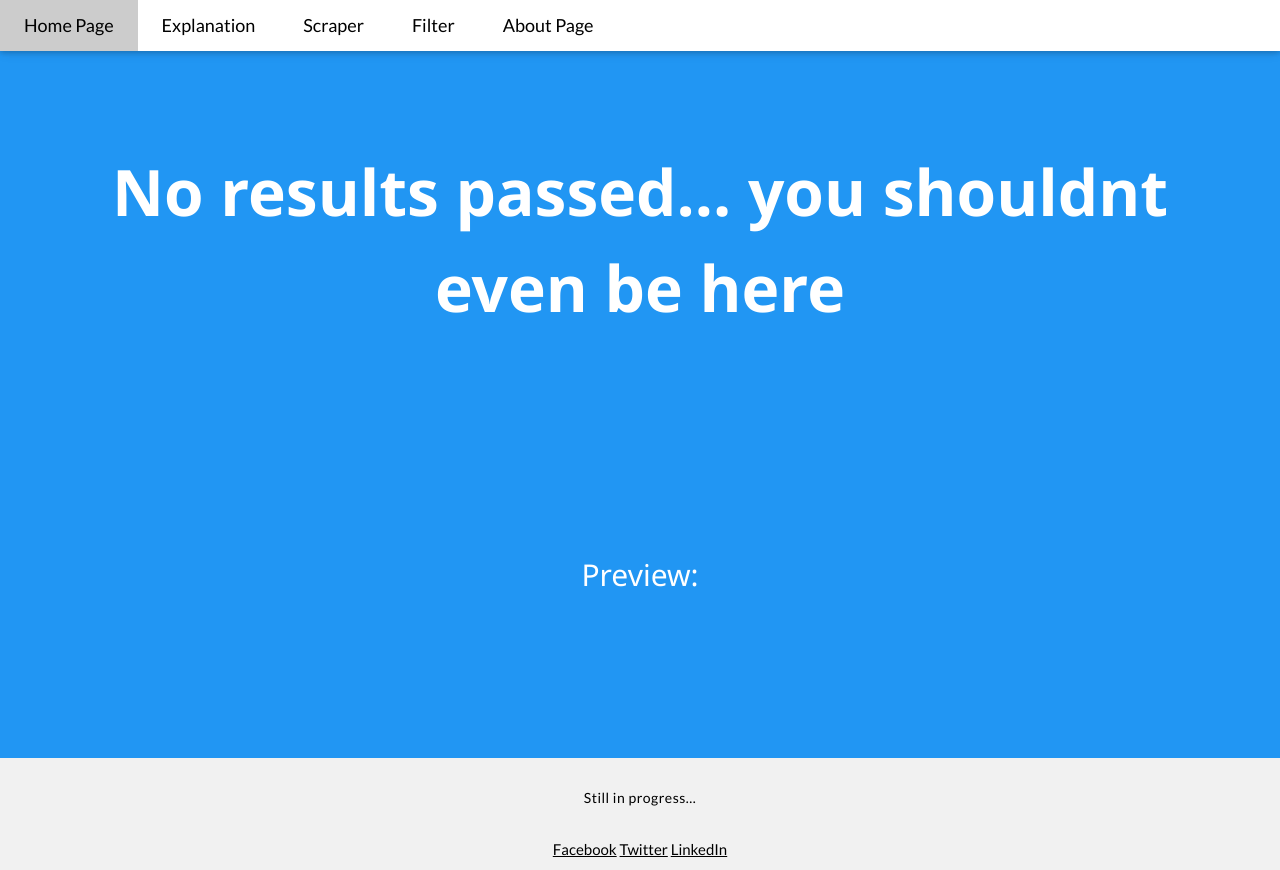
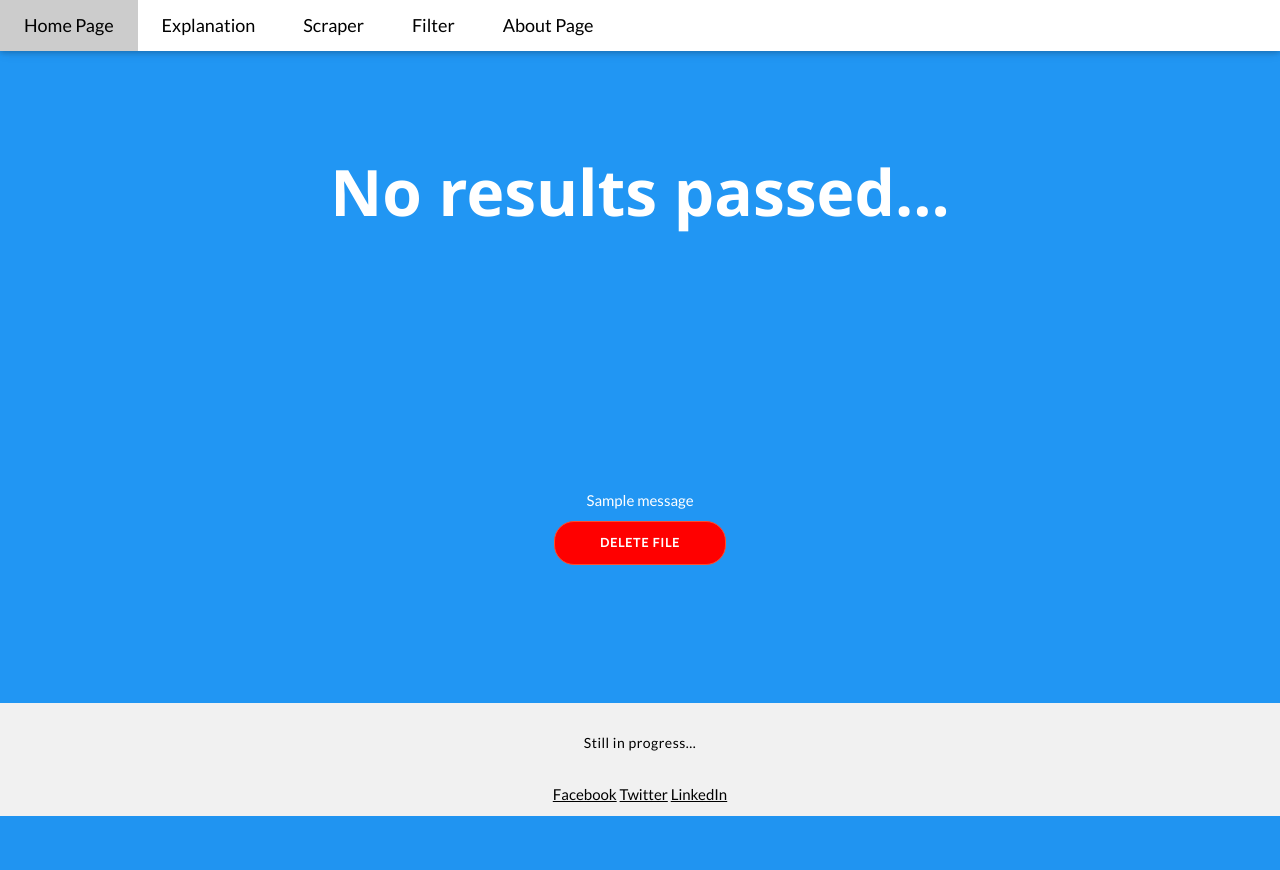
Before and after one commit to aseth99/WebServer, a Flask app: page /handleFilterResult in a window 1280 px wide. After the commit the page ends 816 px from the top, so only its background shows below. Run offline with Flask 2, Linux system fonts and the light colour scheme; one stand-in notice (Sample message) is shown.

Commit message:
added delete functionality to previewing page

```diff
--- a/app.py
+++ b/app.py
@@ -12,7 +12,7 @@ app.secret_key = 'random string'
 dataset = tablib.Dataset()
 
 
-
+#filter functions
 @app.route("/filter", methods=['POST'])
 def filterTweets():
 	words = []
@@ -31,15 +31,15 @@ def filterTweets():
 
 	if not words:
 
-		flash("no words specified!! no filter ran")
+		flash("no words specified!! no filter ran", "error")
 		return render_template('filter.html')
 
 	if request.form['filterbtn'] == 'input':
 		account = request.form['projectFilepath']
 
 		if account == '':
-			error = "hehe wassup"
-			return render_template('testing.html', error = error)
+			flash("please input a twitter handle that you've previously scraped", "error")
+			return render_template('filter.html')
 
 		numLines, csvFileName, header, rows = handleFilter(account, words)
 
@@ -62,8 +62,16 @@ def filterTweets():
 def handleFilterResult():
 	return render_template('handleFilterResult.html')
 
+@app.route("/handleFilterResult", methods=['POST'])
+def deleteBtnFilter():
+	# deleteFunction()
+	varTextFileName = request.form['deleteBtn']
+	deleteFile(varTextFileName)
+	return render_template('handleFilterResult.html', deletedFile=varTextFileName)
 
 
+
+#main page functions
 @app.route("/")
 def main():
 	return render_template('index.html')
@@ -86,14 +94,7 @@ def testing():
 	# scrape_run()
 	return render_template('testing.html')
 
-# #run the twitter keys so we can run twitter scrapers
-# @app.route("/syncTwitterKeys/", methods=['POST'])
-# def osFunction():
-# 	os.system('./ClickHereTwitter.sh')
-# 	return render_template('scraper.html');
-
-
-# running scrapers......
+# scraper functions...
 @app.route("/ranACMscraper1/", methods=['POST'])
 def move_forward1():
 	try:
--- a/templates/handleFilterResult.html
+++ b/templates/handleFilterResult.html
@@ -76,7 +76,9 @@ button:focus {
   padding: 10px;
   height: 200px; /* Should be removed. Only for demonstration */
 }
-
+.error {
+    color: red
+}
 /* Style the footer */
 .footer {
   background-color: #f1f1f1;
@@ -98,11 +100,17 @@ button:focus {
 
 <header class="w3-container w3-blue w3-center" style="padding:128px 16px">
   <h1 class="w3-margin w3-jumbo">
+  {% if deletedFile %}
+      File Deleted: {{ deletedFile }}
+
+  {% else %}
     {% if account %}
       Account Scraped: {{ account }}
     {% else %}
-      No results passed... you shouldnt even be here
+      No results passed...
     {% endif %}
+  {% endif %}
+
   </h1>
 <br>
   <h2>
@@ -128,23 +136,11 @@ button:focus {
       in your computer
       {% endif %}
       <br>
-      Preview:
   </h2>
 <br>
   {% if csvFileName %}
 
   <button onclick="document.getElementById('table1').style.display='block'" class="button" id="help" name="decisionBtn" value="preview">Preview Results</button>
-
-  <button class="button" name="decisionBtn" value="deleteFile" type="submit">Delete File</button>
-
-
-<!--   <script>
-    function testFunction(){
-      document.getElementById("table1").style.display="visibile";
-    }
-  </script>
- -->
-
 
   <table id="table1" style="display: none">
     <tr>
@@ -163,6 +159,30 @@ button:focus {
   {% endif %}
 
 
+ {% with messages = get_flashed_messages(with_categories=true) %}
+      {% for category, message in messages %}
+        <div class="{{ category }}">{{ message }}</div>
+      {% endfor %}
+    {% endwith %}
+
+  {% if deletedFile %}
+      Specified file has been deleted
+
+  {% else %}
+  <form action="{{ url_for('deleteBtnFilter') }}" method="post" id="test2">
+    <button class="btn btn-primary" name="deleteBtn" value="{{csvFileName}}" title="Delete?"type="submit">Delete File</button>
+  </form>
+  {% endif %}
+
+
+<!--   <script>
+    function testFunction(){
+      document.getElementById("table1").style.display="visibile";
+    }
+  </script>
+ -->
+
+
 </header>
 
 <div class="footer">
```
Also changed, not shown: functionsFilter.py (+12 -24 lines), templates/filter.html (+9 -5 lines).
